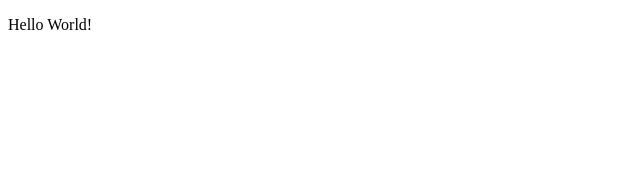
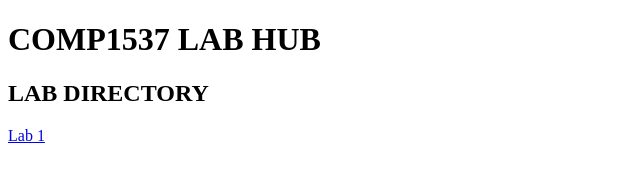
Before and after one commit to FoRVaiS/COMP-1537-Hello-World, a plain HTML site: page index.html in a window 1280 px wide. Shown: the whole page, without its empty margins (0-640 px from the left). Drawn offline with Linux system fonts and the light colour scheme.

Commit message:
feat: include lab-1

```diff
--- a/index.html
+++ b/index.html
@@ -7,6 +7,12 @@
   <title>COMP-1537 Hello World</title>
 </head>
 <body>
-    <p>Hello World!</p>
+  <header>
+    <h1>COMP1537 LAB HUB</h1>
+  </header>
+  <section>
+    <h1>LAB DIRECTORY</h1>
+    <a href="lab-1/index.html">Lab 1</a>
+  </section>
 </body>
 </html>
```
